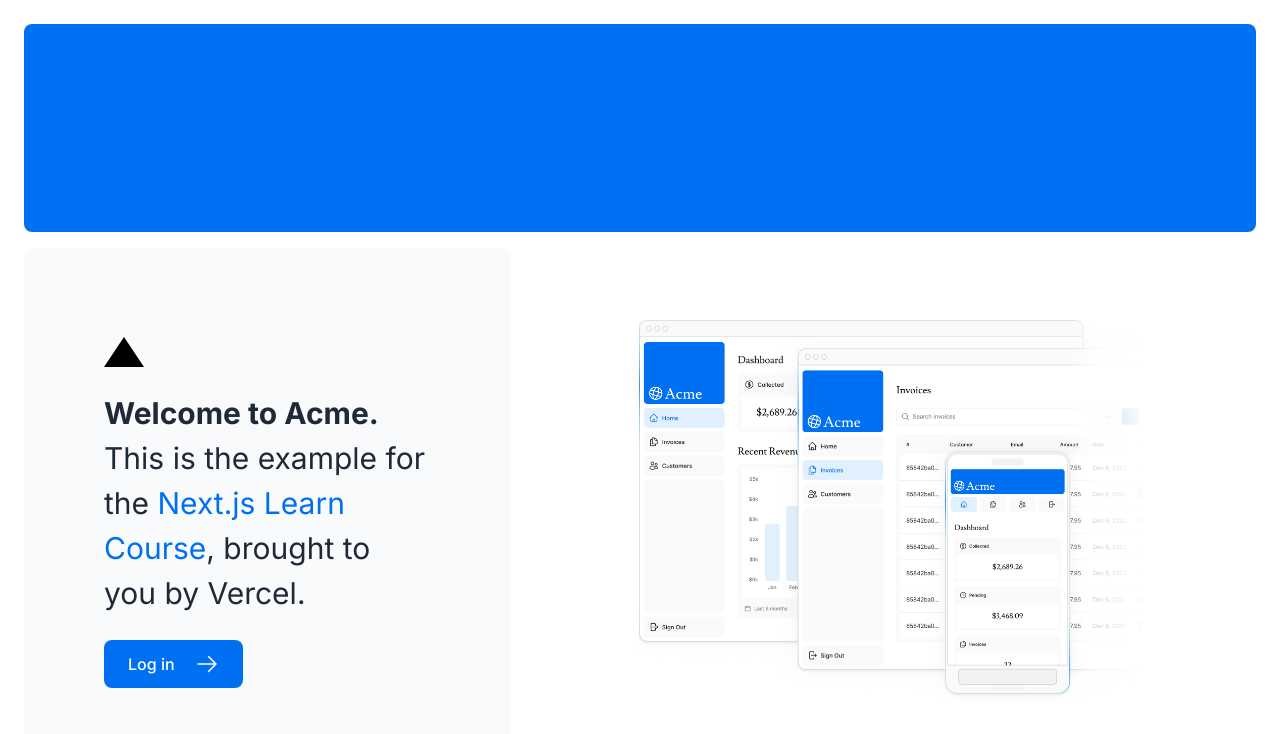
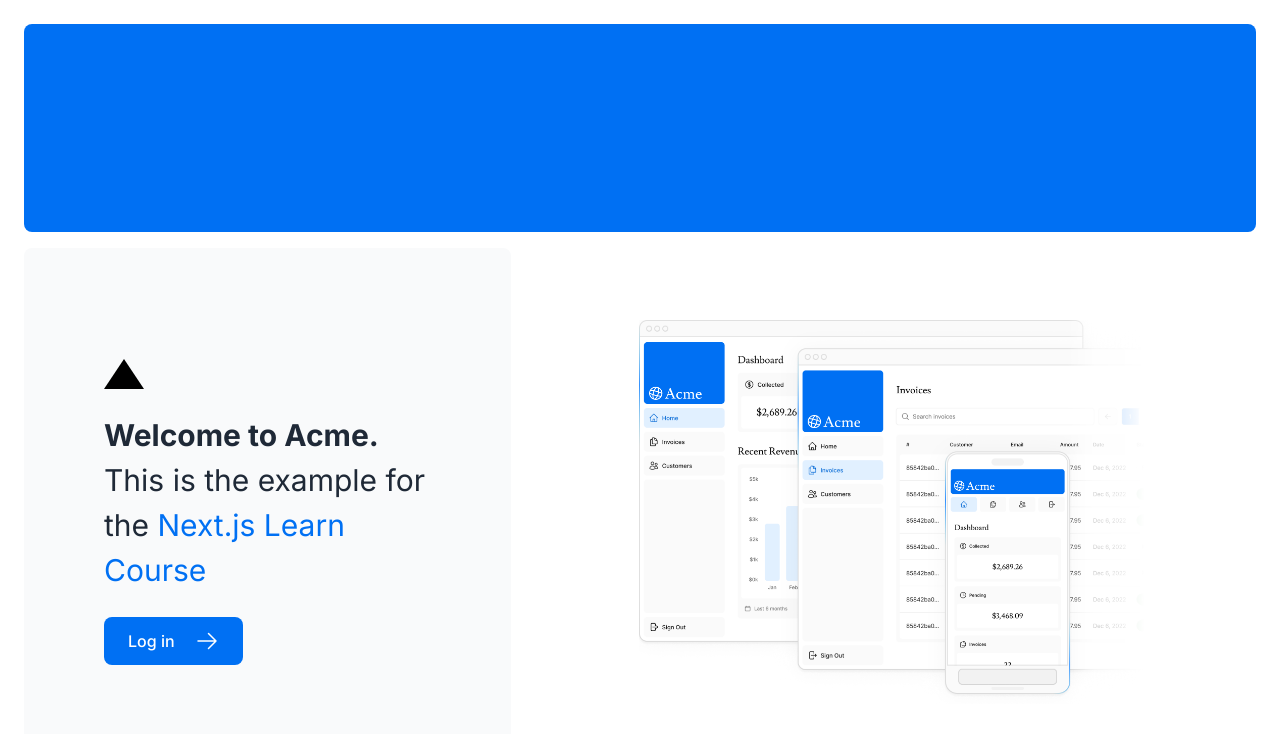
Before and after one commit to jahirulislm/nextjs-dashboard, a Next.js app: page / in a window 1280 px wide. Shown: the top 734 px of the page. Built offline with nearby package versions, Linux system fonts and the light colour scheme; a web font is replaced by a local one.

Commit message:
remove content

```diff
--- a/app/page.tsx
+++ b/app/page.tsx
@@ -20,7 +20,6 @@ export default function Page() {
             <a href="https://nextjs.org/learn/" className="text-blue-500">
               Next.js Learn Course
             </a>
-            , brought to you by Vercel.
           </p>
           <Link
             href="/login"
```
